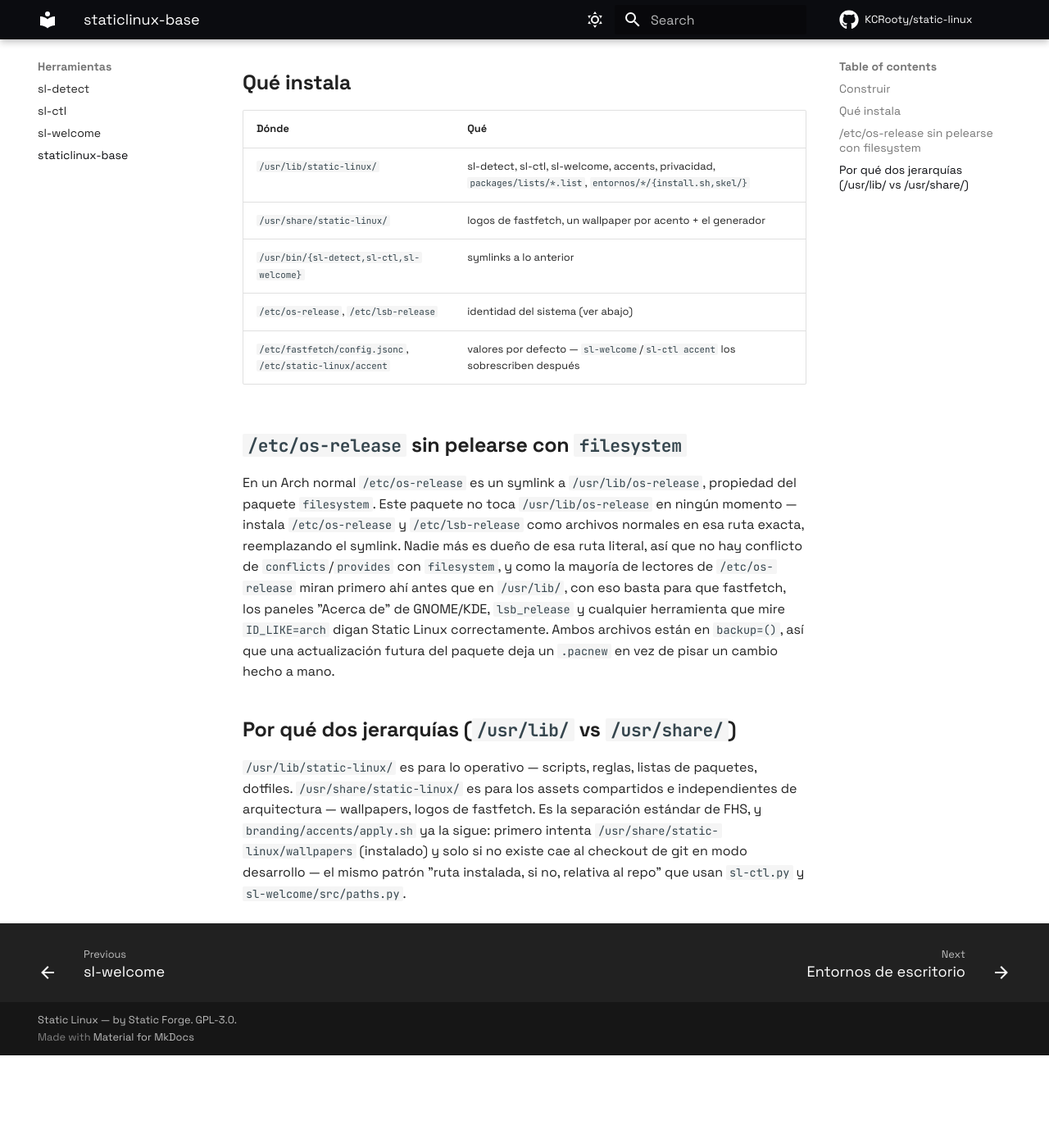
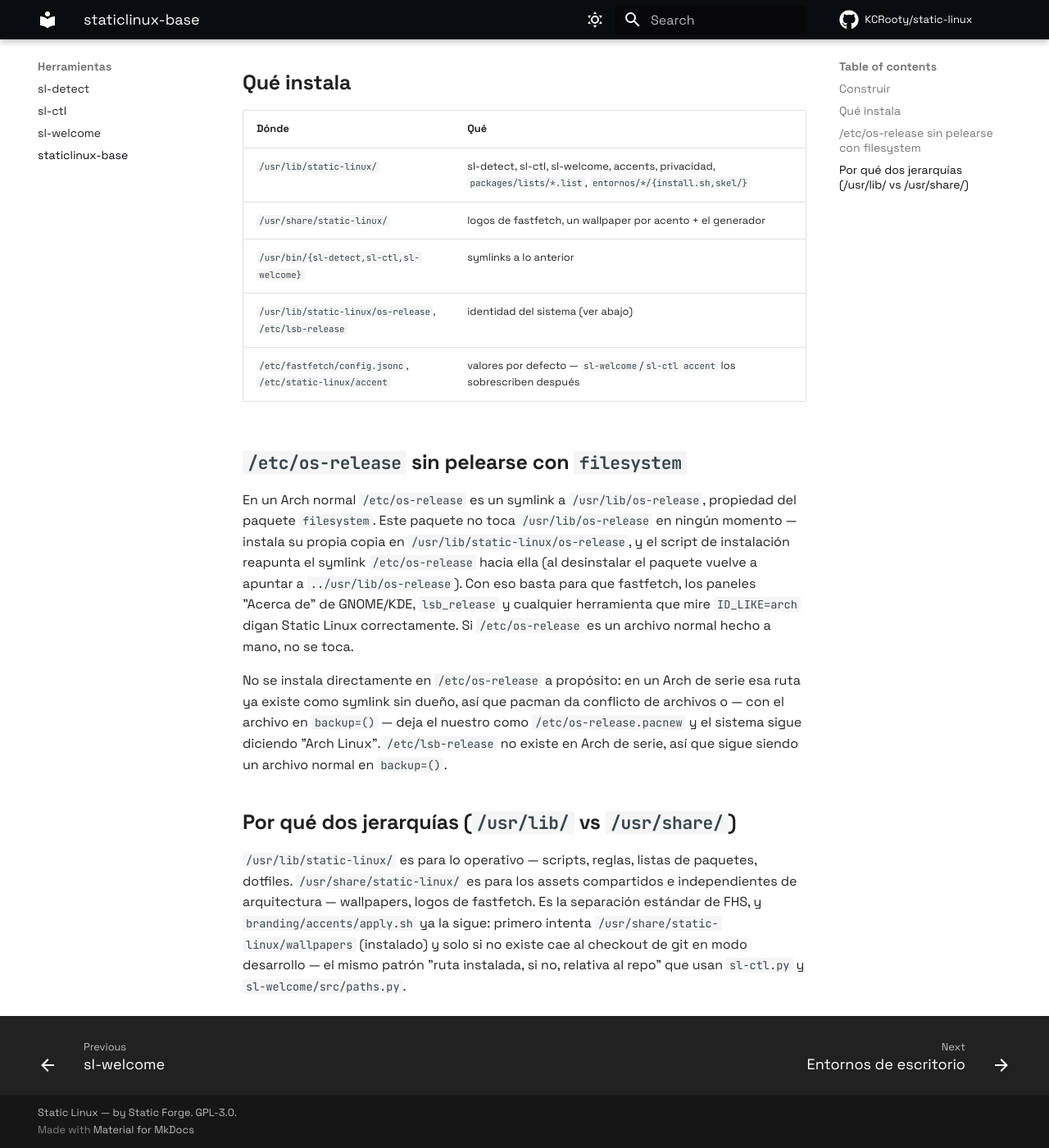
Before and after one commit to KCRooty/static-linux, an MkDocs documentation site: the page built from docs/wiki/herramientas/staticlinux-base.md, in a window 1280 px wide and 1400 px high, scrolled down 504 px. Shown: the whole window at 82% size. Built offline with MkDocs 1.6.1 and Material for MkDocs 9.7.7, drawn with Linux system fonts in a browser that asks for light colours; comment, search, counter and statistics services are not loaded; before the commit the page ends 1791 px from its top, so only the background shows below that.

Commit message:
fix: os-release packaging, xfce-themed install.sh and unprivileged accent backup
Found while applying Static Linux to the PC Principal:

- staticlinux-base: ship os-release as /usr/lib/static-linux/os-release and
  repoint the /etc/os-release symlink from the install script (restored on
  removal). Shipping it at /etc/os-release left it parked as .pacnew on a
  stock Arch box, so the system kept identifying as Arch Linux.
- entornos/xfce-themed/install.sh: drop the unused SHARED lookup of
  entornos/shared, which does not exist and aborted the script under set -e.
- branding/accents/apply.sh: without root, keep backups under
  ~/.sl-accent-backup instead of failing on /var/backups.

```diff
--- a/docs/wiki/herramientas/staticlinux-base.md
+++ b/docs/wiki/herramientas/staticlinux-base.md
@@ -22,22 +22,27 @@ que hay que ejecutarlo desde dentro de un checkout.
 | `/usr/lib/static-linux/` | sl-detect, sl-ctl, sl-welcome, accents, privacidad, `packages/lists/*.list`, `entornos/*/{install.sh,skel/}` |
 | `/usr/share/static-linux/` | logos de fastfetch, un wallpaper por acento + el generador |
 | `/usr/bin/{sl-detect,sl-ctl,sl-welcome}` | symlinks a lo anterior |
-| `/etc/os-release`, `/etc/lsb-release` | identidad del sistema (ver abajo) |
+| `/usr/lib/static-linux/os-release`, `/etc/lsb-release` | identidad del sistema (ver abajo) |
 | `/etc/fastfetch/config.jsonc`, `/etc/static-linux/accent` | valores por defecto — `sl-welcome`/`sl-ctl accent` los sobrescriben después |
 
 ## `/etc/os-release` sin pelearse con `filesystem`
 
 En un Arch normal `/etc/os-release` es un symlink a `/usr/lib/os-release`,
 propiedad del paquete `filesystem`. Este paquete no toca `/usr/lib/os-release`
-en ningún momento — instala `/etc/os-release` y `/etc/lsb-release` como
-archivos normales en esa ruta exacta, reemplazando el symlink. Nadie más es
-dueño de esa ruta literal, así que no hay conflicto de `conflicts`/`provides`
-con `filesystem`, y como la mayoría de lectores de `/etc/os-release` miran
-primero ahí antes que en `/usr/lib/`, con eso basta para que fastfetch, los
+en ningún momento — instala su propia copia en
+`/usr/lib/static-linux/os-release`, y el script de instalación reapunta el
+symlink `/etc/os-release` hacia ella (al desinstalar el paquete vuelve a
+apuntar a `../usr/lib/os-release`). Con eso basta para que fastfetch, los
 paneles "Acerca de" de GNOME/KDE, `lsb_release` y cualquier herramienta que
-mire `ID_LIKE=arch` digan Static Linux correctamente. Ambos archivos están en
-`backup=()`, así que una actualización futura del paquete deja un `.pacnew`
-en vez de pisar un cambio hecho a mano.
+mire `ID_LIKE=arch` digan Static Linux correctamente. Si `/etc/os-release`
+es un archivo normal hecho a mano, no se toca.
+
+No se instala directamente en `/etc/os-release` a propósito: en un Arch de
+serie esa ruta ya existe como symlink sin dueño, así que pacman da conflicto
+de archivos o — con el archivo en `backup=()` — deja el nuestro como
+`/etc/os-release.pacnew` y el sistema sigue diciendo "Arch Linux".
+`/etc/lsb-release` no existe en Arch de serie, así que sigue siendo un
+archivo normal en `backup=()`.
 
 ## Por qué dos jerarquías (`/usr/lib/` vs `/usr/share/`)
 
```
Also changed, not shown: packages/staticlinux-base/README.md (+14 -10 lines), 4 other files.
